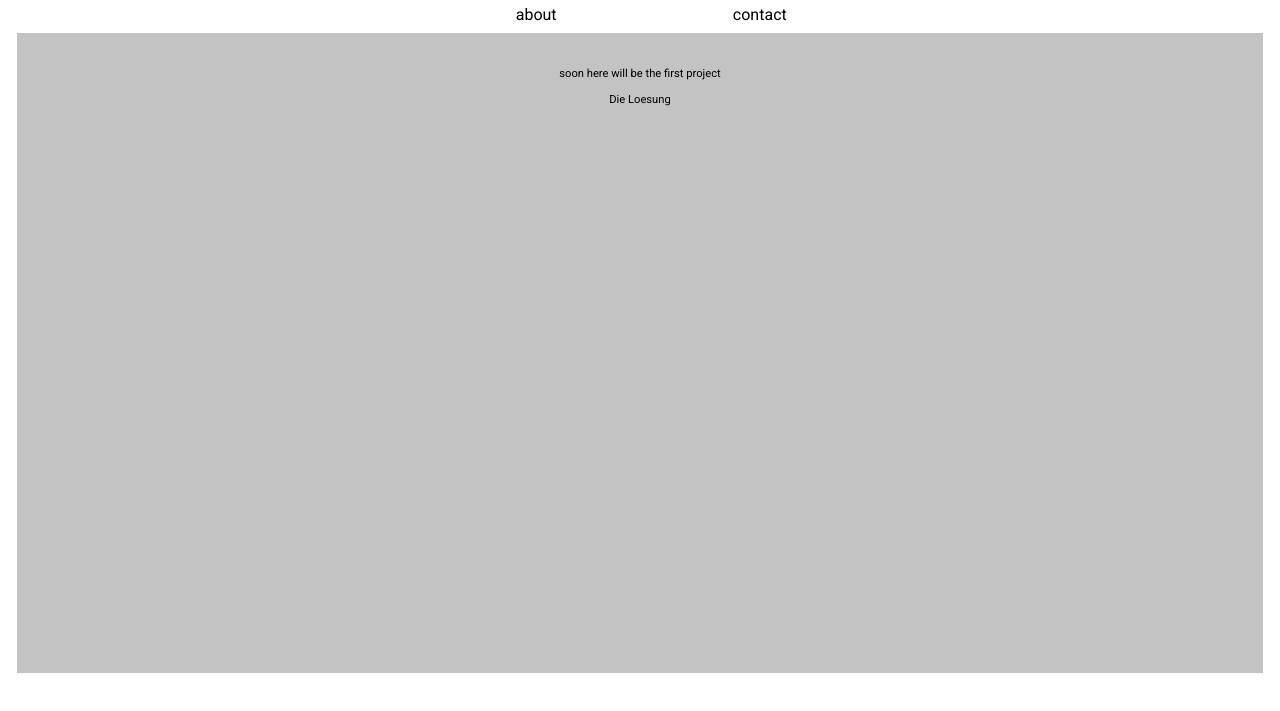
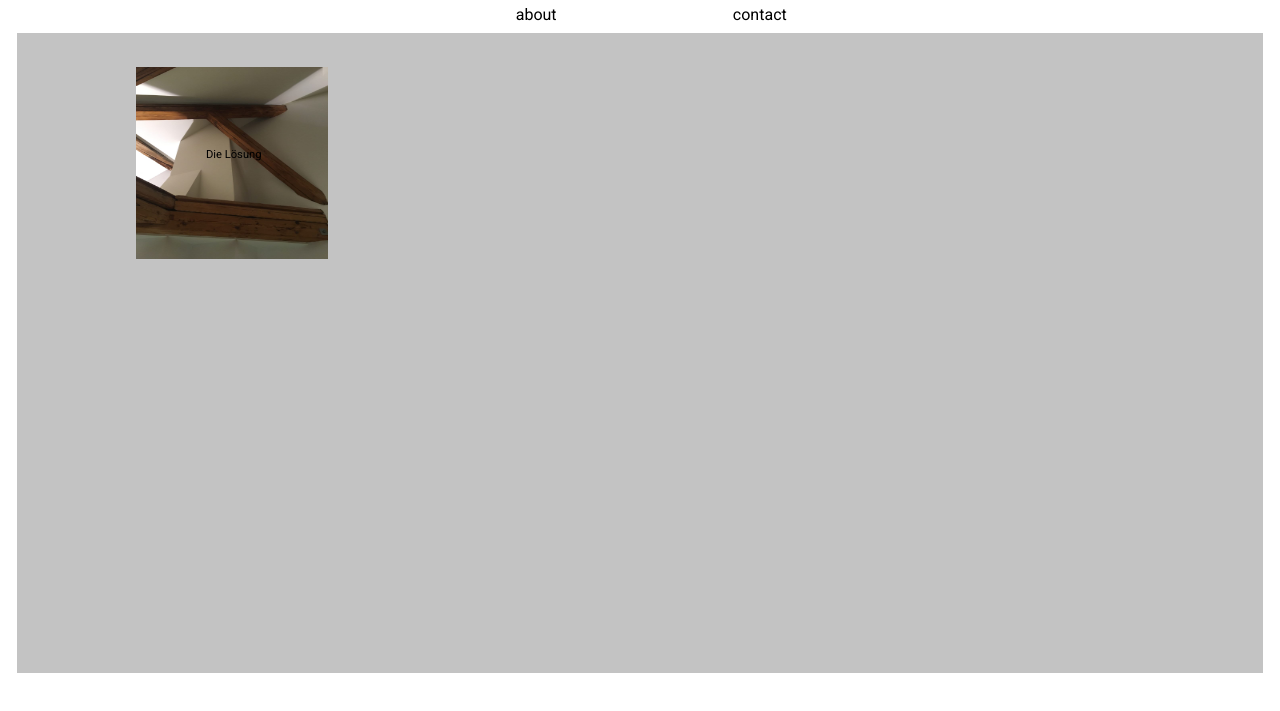
Before and after one commit to flurinanna/spacialturn, a plain HTML site: page app/index.html in a window 1280 px wide. Shown: the part 69-780 px from the top of the page. Drawn offline with Linux system fonts and the light colour scheme.

Commit message:
add first project

```diff
--- a/app/index.html
+++ b/app/index.html
@@ -18,15 +18,15 @@
 <body>
     <header>
         <div class="row rowHeader">
-
+<!-- FRONTPAGE Projects -->
             <div class="col-12 navigation navHome" data-nav="projects">
                 <!-- <img src="img/testbild.png" width="30" height="30" alt=""> -->
                 <div class="home">SPACIALTURN</div>
             </div>
-
         </div>
         <div class="row rowHeader2">
                 <div class="col-4"></div>
+<!-- FRONTPAGE General -->
                 <div class="col-2 navigation" data-nav="about" id="aboutContent">about</div>
                 <div class="col-2 navigation" data-nav="contact">contact</div>
                 <div class="col-4"></div>
@@ -36,12 +36,31 @@
     <div class="row content">
         <div class="col-1"></div>
         <div class="col-10">
-            <div class="contentWindow projects">soon here will be the first project
+ <!-- FRONTPAGE Projects -->
+            <div class="contentWindow projects">
                 <div class="project" data-subwindow="dieLoesung">
-                        <img src=""/>
+                        <img src="img/dieLoesungTemplate.jpg"  alt="" class="projectImg"/>
+                        <div class="projectTitle">Die Lösung</div>
+                </div>
+<!--                 <div class="project" data-subwindow="dieLoesung">
+                        <img src="img/dieLoesungTemplate.jpg" alt="" class="projectImg"/>
                         <div class="projectTitle">Die Loesung</div>
                 </div>
+                <div class="project" data-subwindow="dieLoesung">
+                        <img src="img/dieLoesungTemplate.jpg"  alt="" class="projectImg"/>
+                        <div class="projectTitle">Die Loesung</div>
                 </div>
+                <div class="project" data-subwindow="dieLoesung">
+                        <img src="img/dieLoesungTemplate.jpg"  alt="" class="projectImg"/>
+                        <div class="projectTitle">Die Loesung</div>
+                </div> -->
+            </div>
+
+ <!-- CONTENT Projects -->
+            <div class="contentWindow dieLoesung">
+                    <p> Die Lösung ist eine Performance die im Januar durchgeführt wird. Weitere Infos folgen bald.</p>
+            </div>
+<!-- CONTENT General -->
             <div class="contentWindow about">
                             <p> Anna Kälin geb. 1986 Zürich: Künstlerin, Kunstvermittlerin, Informatikerin </p>
                             <p> Esther Quarroz geb. 1957 Bern: Künstlerin, Kunsttherapeutin, Theologin</p>
@@ -52,8 +71,8 @@
                         <p> Sie fragen und suchen. Fragen öffnen Räume. Sie wollen nicht finden, sondern sie wollen ihre Wahrnehmung erweitern, indem sie gestalten. Und dann werfen sie neue Fragen auf.  </p>
             </div>
             <div class="contentWindow contact">
-                <p>annaflurina@gmail.com</p>
-                <p>info@estherquarroz.ch</p>
+                <p><a href="mailto:annaflurina@gmail.com">annaflurina@gmail.com</a></p>
+                <p><a href="mailto:info@estherquarroz.ch">info@estherquarroz.ch</a></p>
             </div>
         </div>
         <div class="col-1"></div>
--- a/app/js/spacialturn.js
+++ b/app/js/spacialturn.js
@@ -6,25 +6,16 @@ $(function () {
         el = $(el);
         el.click(function (event) {
             $(".contentWindow").hide();
-             $(".contentWindow." + el.data("nav")).show();
-            if(el.data("nav") === "projects") {
-                openChoosenProjectWindow(el.data("subwindow"))
-            }
-
+            $(".contentWindow." + el.data("nav")).show();
         })
     })
-})
-
-$(function openChoosenProjectWindow(subwindow) {
     var projectNames = $(".project");
     projectNames.each(function (i, el) {
         el = $(el);
         el.click(function (event) {
             $(".contentWindow").hide();
-            $(".contentWindow." + whichWindow + (subwindow ? "." + subwindow : "")).show();
-            $(".contentWindow." + el.data("nav")).show();
-            if(el.data("nav") === "about") {
-            }
+            $(".contentWindow." + el.data("subwindow")).show();
         })
     })
+
 })
--- a/app/style/spacialturn.css
+++ b/app/style/spacialturn.css
@@ -34,8 +34,43 @@ body {
     margin-top: 3em;
     margin-bottom: 2em;
     font-size: 0.7em;
+    text-align: left;
+}
+
+.contentWindow.projects {
+    text-align: left;
+    opacity: 1;
+    display: flex;
+    flex-direction: row;
+    flex-wrap: wrap;
+}
+.contentWindow.projects :hover {
+    opacity: 0.7;
+}
+.project {
+    position: relative;
+    width: 17vw;
+    height: 17vw;
+    display: inline-block;
+}
+.projectTitle {
+    position: absolute;
+    text-align: center;
+    top: 40%;
+    left: 45%;
+    transform: translate( -50%, -50% );
+}
+
+.projectImg {
+    height: 15vw;
+    width: 15vw;
+    display: block;
+}
+
+.contentWindow.contact {
     text-align: center;
 }
+
 
 .home {
     display: inline-block;
```
Also changed, not shown: app/img/dieLoesungTemplate.jpg (added). Lines whose indentation alone changed are shown as unchanged.
